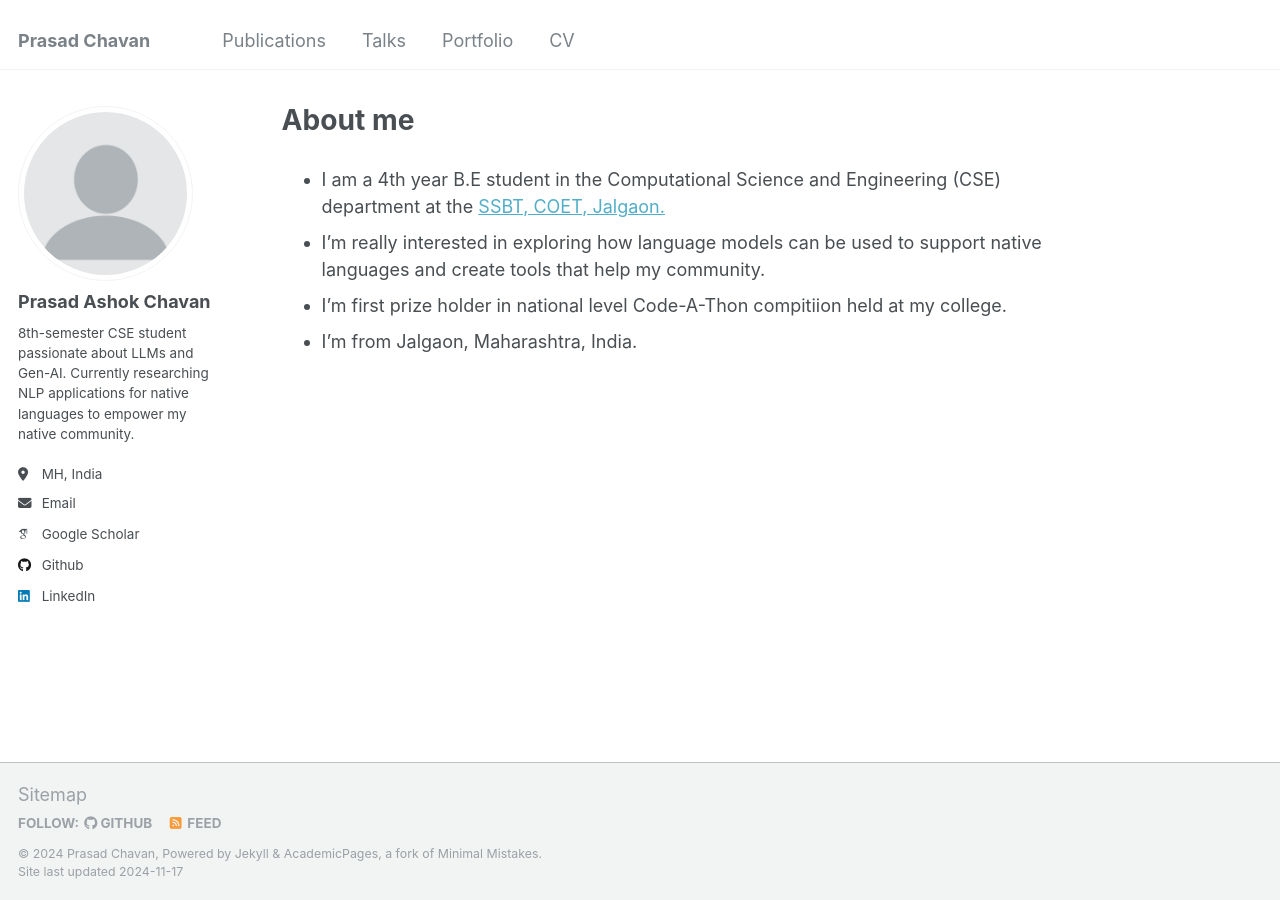
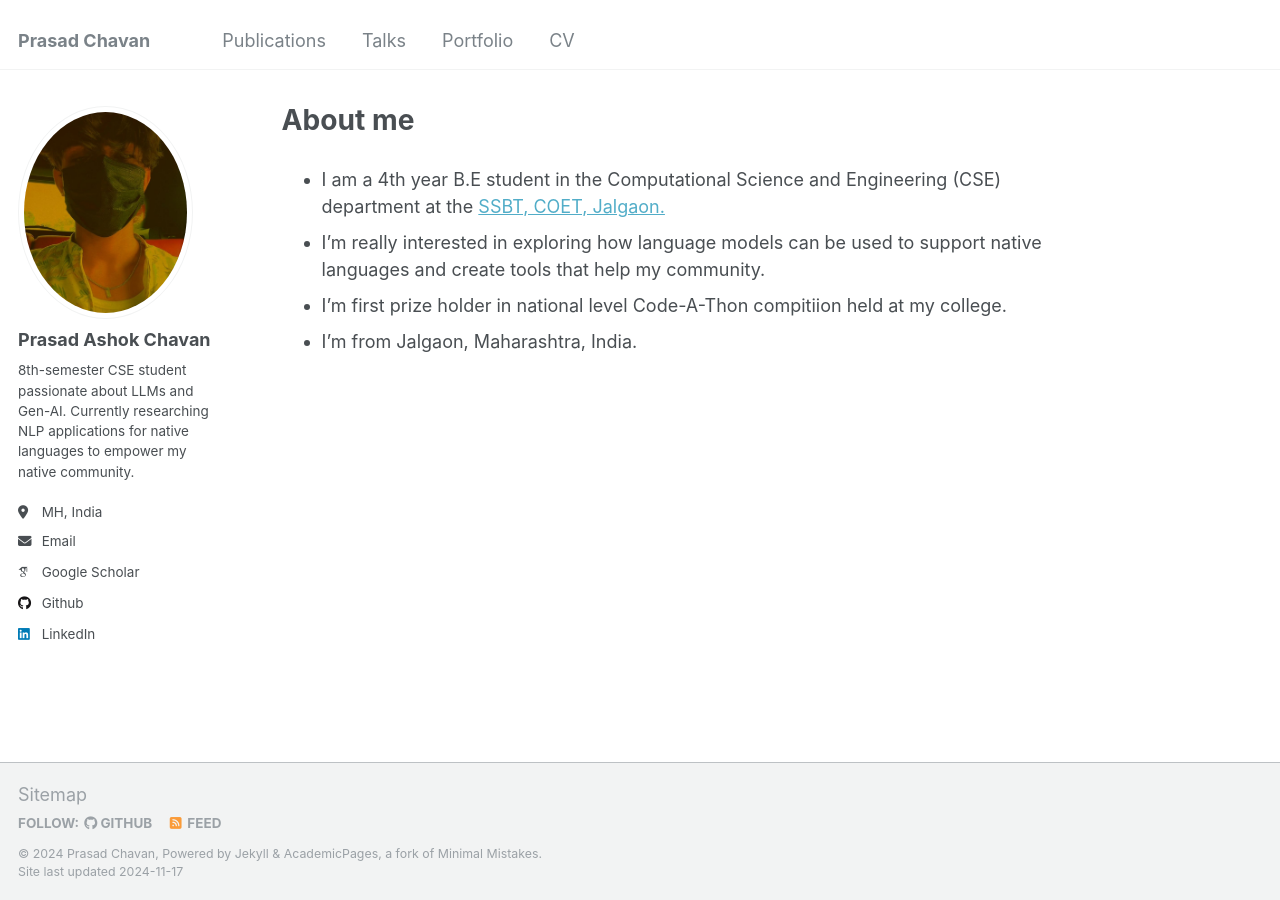
Before and after one commit to prasadchavann/prasadchavann.github.io, a Jekyll site: the page built from _pages/about.md, in a window 1280 px wide. Built offline with Jekyll 4.4.1, drawn with Linux system fonts in a browser that asks for light colours; some web fonts are replaced.

Commit message:
Update _config.yml

```diff
--- a/_config.yml
+++ b/_config.yml
@@ -21,7 +21,8 @@
 #               Additional customization can be done by editing /_includes/author-profile.html
 author:
   # Biographic information
-  avatar           : "profile.png"
+  # avatar           : "profile.png"
+  avatar           : "mypic.jpg"
   name             : "Prasad Ashok Chavan"
   pronouns         : # example: "she/her"
   bio              : "8th-semester CSE student passionate about LLMs and Gen-AI. Currently researching NLP applications for native languages to empower my native community."
```
